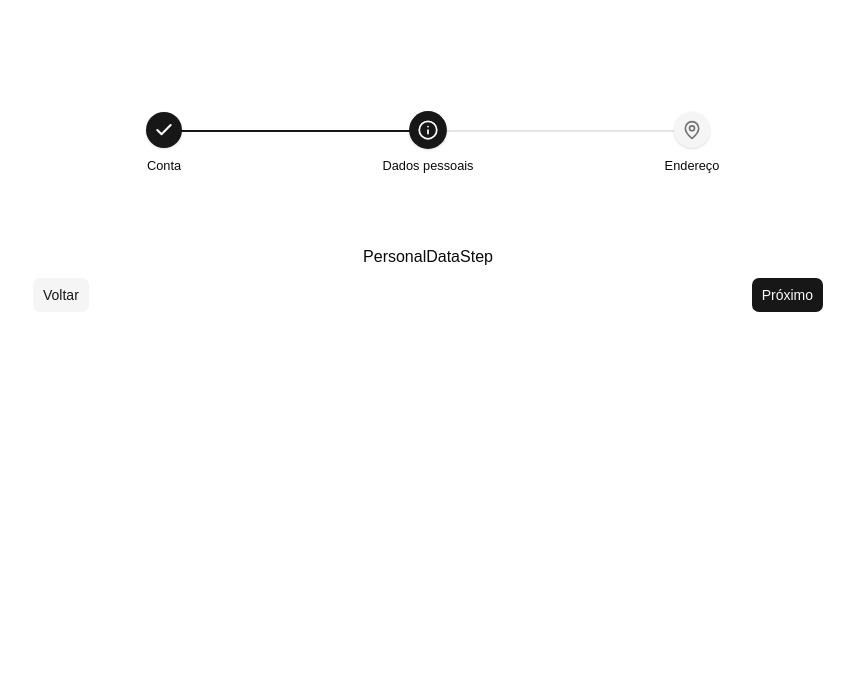
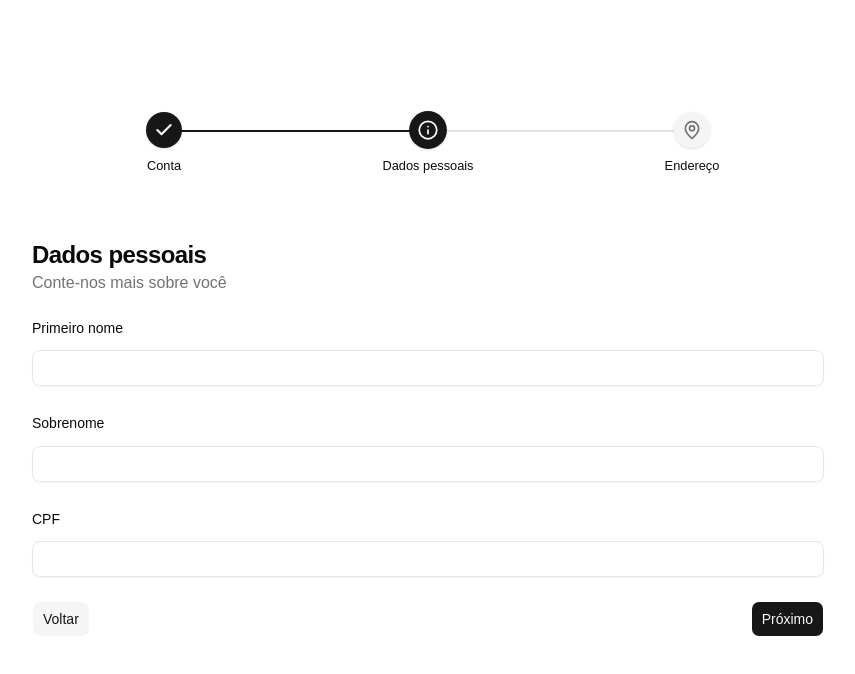
Before and after one commit to andersonkaiti/multistep-forms, a React (Vite) app: page / in a window 1280 px wide. Both pictures are taken after a click on the button "Próximo". Shown: the top 674 px of the page, without its empty margins (212-1067 px from the left). Built offline with nearby package versions, Linux system fonts and the light colour scheme.

Commit message:
:sparkles: feat(steps): add form fields, step header and stepper footer

```diff
--- a/src/components/steps/account-step.tsx
+++ b/src/components/steps/account-step.tsx
@@ -1,15 +1,37 @@
-import { StepperBackButton, StepperNextButton } from '../ui/stepper'
+import { Field, FieldGroup, FieldLabel } from '../ui/field'
+import { Input } from '../ui/input'
+import {
+  StepperBackButton,
+  StepperFooter,
+  StepperNextButton,
+} from '../ui/stepper'
+import { StepHeader } from './step-header'
 
 export function AccountStep() {
   return (
     <div className="w-full">
-      <h1>AccountStep</h1>
+      <StepHeader
+        title="Conta"
+        description="Seus dados de acesso à plataforma"
+      />
 
-      <div className="flex w-full items-center justify-between">
+      <FieldGroup>
+        <Field>
+          <FieldLabel htmlFor="email">E-mail</FieldLabel>
+          <Input id="email" />
+        </Field>
+
+        <Field>
+          <FieldLabel htmlFor="password">Senha</FieldLabel>
+          <Input id="password" type="password" />
+        </Field>
+      </FieldGroup>
+
+      <StepperFooter>
         <StepperBackButton />
 
         <StepperNextButton />
-      </div>
+      </StepperFooter>
     </div>
   )
 }
--- a/src/components/steps/address-step.tsx
+++ b/src/components/steps/address-step.tsx
@@ -1,15 +1,39 @@
-import { StepperBackButton, StepperNextButton } from '../ui/stepper'
+import { Field, FieldGroup, FieldLabel } from '../ui/field'
+import { Input } from '../ui/input'
+import {
+  StepperBackButton,
+  StepperFooter,
+  StepperNextButton,
+} from '../ui/stepper'
+import { StepHeader } from './step-header'
 
 export function AddressStep() {
   return (
-    <div>
-      <h1>AddressStep</h1>
+    <div className="w-full">
+      <StepHeader title="Endereço" description="De onde você é?" />
 
-      <div className="flex w-full items-center justify-between">
+      <FieldGroup>
+        <Field>
+          <FieldLabel htmlFor="state">Estado</FieldLabel>
+          <Input id="state" />
+        </Field>
+
+        <Field>
+          <FieldLabel htmlFor="city">Cidade</FieldLabel>
+          <Input id="city" />
+        </Field>
+
+        <Field>
+          <FieldLabel htmlFor="street">Endereço</FieldLabel>
+          <Input id="street" />
+        </Field>
+      </FieldGroup>
+
+      <StepperFooter>
         <StepperBackButton />
 
         <StepperNextButton />
-      </div>
+      </StepperFooter>
     </div>
   )
 }
--- a/src/components/steps/personal-data-step.tsx
+++ b/src/components/steps/personal-data-step.tsx
@@ -1,15 +1,42 @@
-import { StepperBackButton, StepperNextButton } from '../ui/stepper'
+import { Field, FieldGroup, FieldLabel } from '../ui/field'
+import { Input } from '../ui/input'
+import {
+  StepperBackButton,
+  StepperFooter,
+  StepperNextButton,
+} from '../ui/stepper'
+import { StepHeader } from './step-header'
 
 export function PersonalDataStep() {
   return (
-    <div>
-      <h1>PersonalDataStep</h1>
+    <div className="w-full">
+      <StepHeader
+        title="Dados pessoais"
+        description="Conte-nos mais sobre você"
+      />
 
-      <div className="flex items-center justify-between pt-2">
+      <FieldGroup>
+        <Field>
+          <FieldLabel htmlFor="first_name">Primeiro nome</FieldLabel>
+          <Input id="first_name" />
+        </Field>
+
+        <Field>
+          <FieldLabel htmlFor="last_name">Sobrenome</FieldLabel>
+          <Input id="last_name" />
+        </Field>
+
+        <Field>
+          <FieldLabel htmlFor="document">CPF</FieldLabel>
+          <Input id="document" />
+        </Field>
+      </FieldGroup>
+
+      <StepperFooter>
         <StepperBackButton />
 
         <StepperNextButton />
-      </div>
+      </StepperFooter>
     </div>
   )
 }
--- /dev/null
+++ b/src/components/steps/step-header.tsx
@@ -0,0 +1,13 @@
+interface IStepHeaderProps {
+  title: string
+  description: string
+}
+
+export function StepHeader({ title, description }: IStepHeaderProps) {
+  return (
+    <header className="mb-6 text-start">
+      <h1 className="font-semibold text-2xl tracking-tight">{title}</h1>
+      <span className="text-muted-foreground">{description}</span>
+    </header>
+  )
+}
--- a/src/components/ui/stepper.tsx
+++ b/src/components/ui/stepper.tsx
@@ -1,7 +1,13 @@
 import { cn } from 'cn'
 import { Check, type LucideIcon } from 'lucide-react'
 import { AnimatePresence, motion } from 'motion/react'
-import { createContext, type ReactNode, use, useState } from 'react'
+import {
+  createContext,
+  type PropsWithChildren,
+  type ReactNode,
+  use,
+  useState,
+} from 'react'
 import { Button } from './button'
 
 interface IStepperContext {
@@ -118,6 +124,14 @@ export function Stepper({ initialStep = 0, steps }: IStepperProps) {
   )
 }
 
+export function StepperFooter({ children }: PropsWithChildren) {
+  return (
+    <footer className="mt-6 flex w-full items-center justify-between">
+      {children}
+    </footer>
+  )
+}
+
 export function StepperBackButton() {
   const { previousStep, initialStep, currentStep } = use(StepperContext)
 
```
